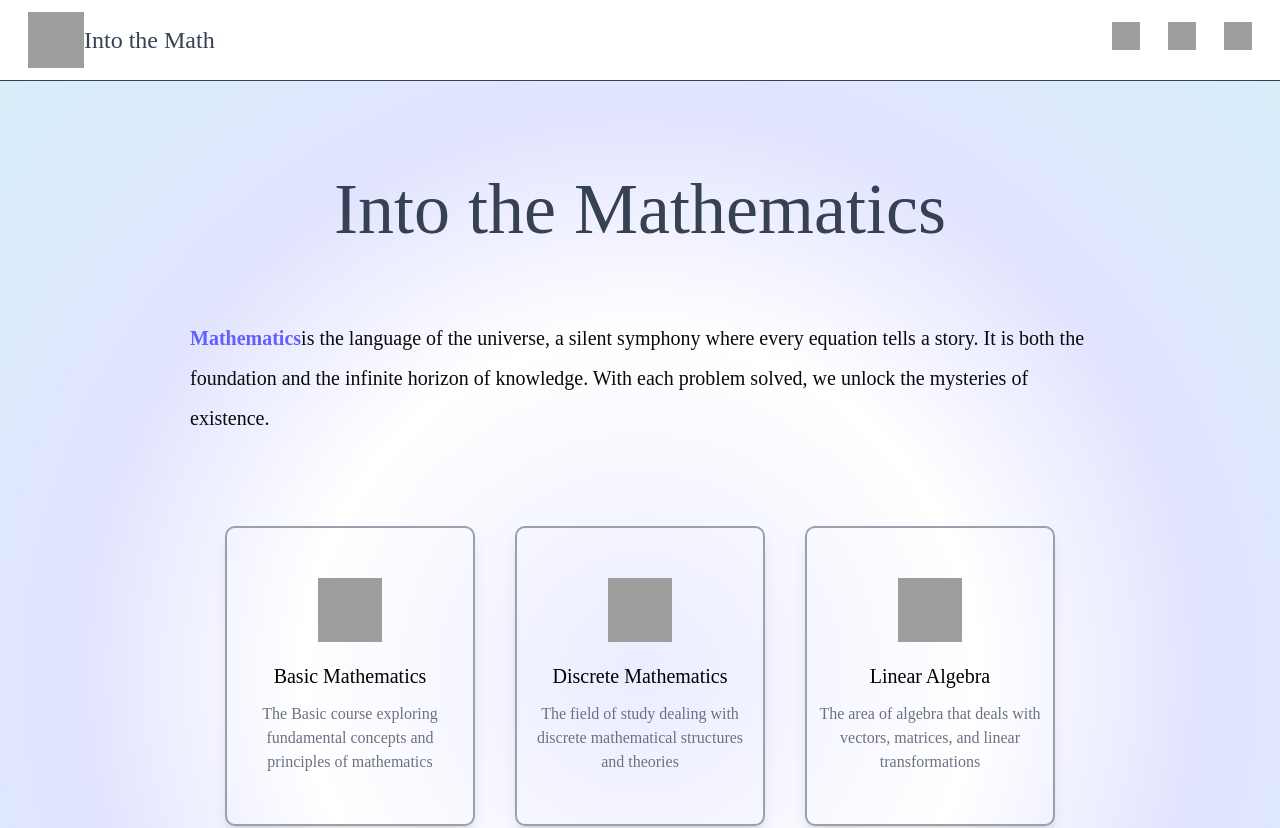
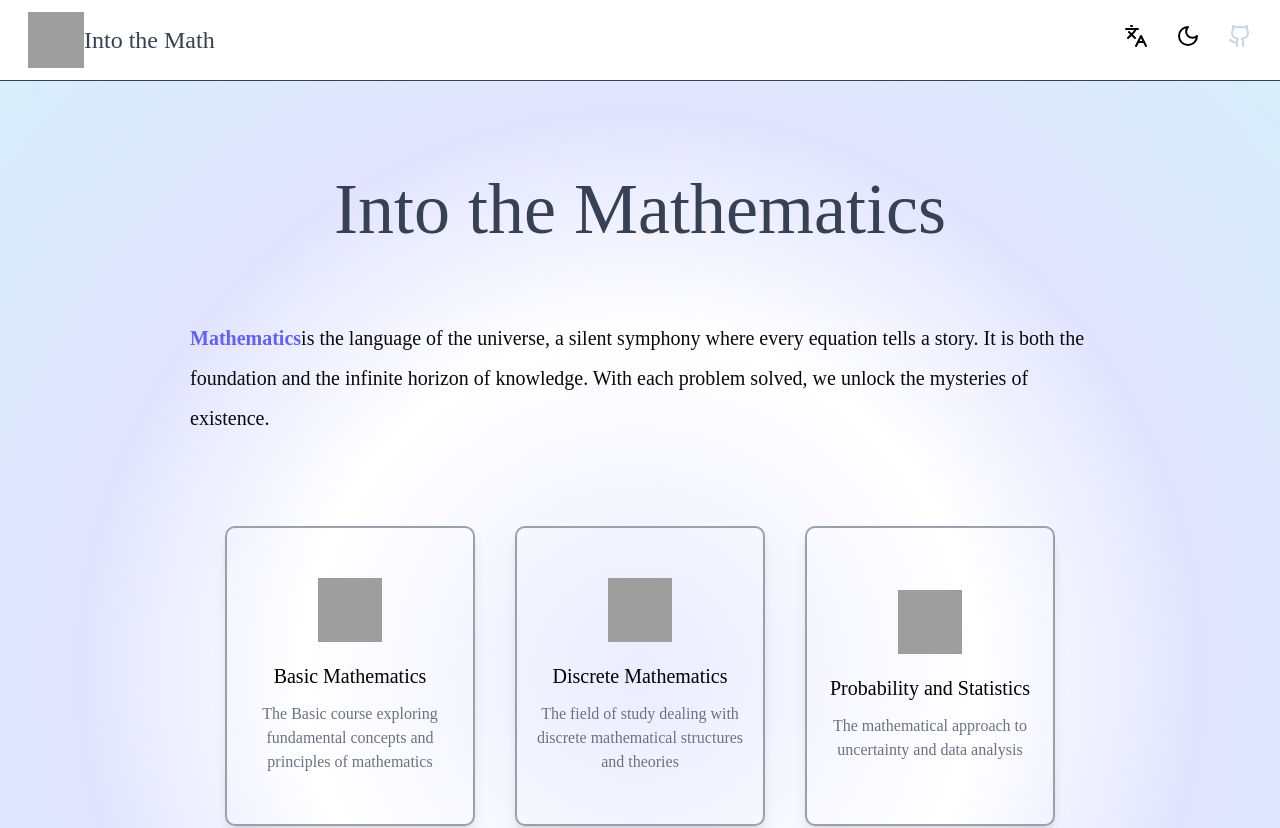
Before and after one commit to kangdy25/Into-the-Math, a Next.js app: page /en in a window 1280 px wide. Shown: the top 828 px of the page. Built offline with nearby package versions, Linux system fonts and the light colour scheme; grey boxes are pictures that could not be loaded; a web font is replaced by a local one.

Commit message:
✨ [Feat] TOC 하단 버튼 구현 및 Header 버튼 변경

```diff
--- a/components/ui/Header.tsx
+++ b/components/ui/Header.tsx
@@ -1,16 +1,10 @@
 'use client';
 
 import { useState, useEffect } from 'react';
-import {
-  githubBlack,
-  blackLogo,
-  whiteLogo,
-  translate,
-} from '@/constants/icons';
-import { useLocale } from 'next-intl';
-import { useRouter, usePathname } from 'next/navigation';
-import { sun, moon } from '@/constants/icons';
+import { blackLogo, whiteLogo } from '@/constants/icons';
+import { useRouter } from 'next/navigation';
 import { Menu, X } from 'lucide-react'; // lucide-react 아이콘 사용
+import HeaderButton from './HeaderButton';
 
 interface HeaderProps {
   isMobile?: boolean;
@@ -20,8 +14,6 @@ interface HeaderProps {
 
 const Header = ({ isMobile, isSidebarOpen, toggleSidebar }: HeaderProps) => {
   const router = useRouter();
-  const pathname = usePathname();
-  const locale = useLocale();
 
   // 헤더에서 사용할 다크모드 구현
   const [theme, setTheme] = useState('light');
@@ -31,30 +23,6 @@ const Header = ({ isMobile, isSidebarOpen, toggleSidebar }: HeaderProps) => {
     setTheme(storedTheme);
     document.documentElement.classList.add(storedTheme);
   }, []);
-
-  const toggleTheme = () => {
-    const newTheme = theme === 'light' ? 'dark' : 'light';
-    setTheme(newTheme);
-    localStorage.setItem('theme', newTheme);
-    document.documentElement.classList.remove('light', 'dark');
-    document.documentElement.classList.add(newTheme);
-  };
-
-  // 언어 전환 함수
-  const toggleLanguage = () => {
-    // 현재 locale이 'en'이면 'ko'로, 'ko'면 'en'으로 전환
-    const newLocale = locale === 'en' ? 'ko' : 'en';
-
-    // 로컬 스토리지에 선택한 언어 저장
-    localStorage.setItem('language', newLocale);
-
-    // 현재 경로에서 locale 부분만 변경하여 새 URL로 이동
-    // URL 구조가 /[locale]/[...rest] 형태인 경우 적용
-    const pathWithoutLocale = pathname.replace(`/${locale}`, '');
-    const newPath = `/${newLocale}${pathWithoutLocale || ''}`;
-
-    router.push(newPath);
-  };
 
   return (
     <div className="fixed top-0 left-0 bg-white dark:bg-black z-10 w-full h-16 border-b border-gray-700 px-7 py-10 flex items-center justify-between text-black dark:text-white dark:border-gray-400">
@@ -90,63 +58,7 @@ const Header = ({ isMobile, isSidebarOpen, toggleSidebar }: HeaderProps) => {
           </h3>
         </div>
       </div>
-
-      {/* 홈 버튼 */}
-      <div className="flex font-pretendard text-lg gap-4 sm:gap-7 ">
-        {/* 번역 버튼 */}
-        <div className="relative group">
-          <button
-            className="cursor-pointer w-full"
-            onClick={toggleLanguage}
-            aria-label={locale === 'en' ? '한국어로 전환' : 'Switch to English'}
-          >
-            <img src={translate.src} alt="translate" className="size-7" />
-          </button>
-          <span className="absolute w-auto min-w-max left-1/2 -translate-x-1/2 top-full mt-2 hidden group-hover:block rounded bg-gray-800 text-white text-xs px-2 py-1 z-20">
-            {locale === 'en' ? '한국어로 전환' : 'Switch to English'}
-          </span>
-        </div>
-
-        {/* 다크모드 버튼 */}
-        <div className="relative group">
-          <button
-            onClick={toggleTheme}
-            className="text-xl w-full rounded-full cursor-pointer dark:bg-gray-800 transition"
-          >
-            {theme === 'light' ? (
-              <img className="size-7" src={moon.src} alt="Moon" />
-            ) : (
-              <img className="size-7" src={sun.src} alt="Sun" />
-            )}
-          </button>
-          <span className="absolute w-auto min-w-max left-1/2 -translate-x-1/2 top-full mt-2 hidden group-hover:block rounded bg-gray-800 text-white text-xs px-2 py-1 z-20">
-            {locale === 'en'
-              ? theme === 'light'
-                ? 'Dark Mode'
-                : 'Light Mode'
-              : theme === 'light'
-              ? '다크 모드'
-              : '라이트 모드'}
-          </span>
-        </div>
-
-        {/* Github 버튼 */}
-        <div className="relative hidden sm:block group">
-          <button className="text-slate-300 w-full cursor-pointer hover:text-white">
-            <img
-              src={githubBlack.src}
-              alt="github"
-              className="size-7 dark:bg-white dark:rounded-full"
-              onClick={() => {
-                window.open('https://github.com/kangdy25/Into-the-Math');
-              }}
-            />
-          </button>
-          <span className="absolute w-auto min-w-max left-1/2 -translate-x-1/2 top-full mt-2 hidden group-hover:block rounded bg-gray-800 text-white text-xs px-2 py-1 z-20">
-            {locale === 'en' ? 'Visit to Github' : 'Github 방문하기'}
-          </span>
-        </div>
-      </div>
+      <HeaderButton theme={theme} setTheme={setTheme} />
     </div>
   );
 };
--- /dev/null
+++ b/components/ui/HeaderButton.tsx
@@ -0,0 +1,96 @@
+import React from 'react';
+import { useEffect } from 'react';
+import { useRouter, usePathname } from 'next/navigation';
+import { useLocale } from 'next-intl';
+import { Github, Languages, Moon, Sun } from 'lucide-react'; // lucide-react 아이콘 사용
+
+const HeaderButton = ({ theme, setTheme }: any) => {
+  const router = useRouter();
+  const pathname = usePathname();
+  const locale = useLocale();
+
+  useEffect(() => {
+    const storedTheme = localStorage.getItem('theme') || 'light';
+    setTheme(storedTheme);
+    document.documentElement.classList.add(storedTheme);
+  }, []);
+
+  const toggleTheme = () => {
+    const newTheme = theme === 'light' ? 'dark' : 'light';
+    setTheme(newTheme);
+    localStorage.setItem('theme', newTheme);
+    document.documentElement.classList.remove('light', 'dark');
+    document.documentElement.classList.add(newTheme);
+  };
+
+  // 언어 전환 함수
+  const toggleLanguage = () => {
+    // 현재 locale이 'en'이면 'ko'로, 'ko'면 'en'으로 전환
+    const newLocale = locale === 'en' ? 'ko' : 'en';
+
+    // 로컬 스토리지에 선택한 언어 저장
+    localStorage.setItem('language', newLocale);
+
+    // 현재 경로에서 locale 부분만 변경하여 새 URL로 이동
+    // URL 구조가 /[locale]/[...rest] 형태인 경우 적용
+    const pathWithoutLocale = pathname.replace(`/${locale}`, '');
+    const newPath = `/${newLocale}${pathWithoutLocale || ''}`;
+
+    router.push(newPath);
+  };
+  return (
+    <div>
+      {/* 홈 버튼 */}
+      <div className="flex font-pretendard text-lg gap-4 sm:gap-7 ">
+        {/* 번역 버튼 */}
+        <div className="relative group">
+          <button
+            className="cursor-pointer w-full"
+            onClick={toggleLanguage}
+            aria-label={locale === 'en' ? '한국어로 전환' : 'Switch to English'}
+          >
+            <Languages />
+          </button>
+          <span className="absolute w-auto min-w-max left-1/2 -translate-x-1/2 top-full mt-2 hidden group-hover:block rounded bg-gray-800 text-white text-xs px-2 py-1 z-20">
+            {locale === 'en' ? '한국어로 전환' : 'Switch to English'}
+          </span>
+        </div>
+
+        {/* 다크모드 버튼 */}
+        <div className="relative group">
+          <button
+            onClick={toggleTheme}
+            className="text-xl w-full rounded-full cursor-pointer dark:bg-gray-800 transition"
+          >
+            {theme === 'light' ? <Moon /> : <Sun />}
+          </button>
+          <span className="absolute w-auto min-w-max left-1/2 -translate-x-1/2 top-full mt-2 hidden group-hover:block rounded bg-gray-800 text-white text-xs px-2 py-1 z-20">
+            {locale === 'en'
+              ? theme === 'light'
+                ? 'Dark Mode'
+                : 'Light Mode'
+              : theme === 'light'
+              ? '다크 모드'
+              : '라이트 모드'}
+          </span>
+        </div>
+
+        {/* Github 버튼 */}
+        <div className="relative hidden sm:block group">
+          <button className="text-slate-300 w-full cursor-pointer hover:text-white">
+            <Github
+              onClick={() => {
+                window.open('https://github.com/kangdy25/Into-the-Math');
+              }}
+            />
+          </button>
+          <span className="absolute w-auto min-w-max left-1/2 -translate-x-1/2 top-full mt-2 hidden group-hover:block rounded bg-gray-800 text-white text-xs px-2 py-1 z-20">
+            {locale === 'en' ? 'Visit to Github' : 'Github 방문하기'}
+          </span>
+        </div>
+      </div>
+    </div>
+  );
+};
+
+export default HeaderButton;
--- a/components/ui/MathPageLayout.tsx
+++ b/components/ui/MathPageLayout.tsx
@@ -63,11 +63,12 @@ export default function MathPageLayout({
             }}
             components={useMDXComponents({})}
           />
-
-          <Comments />
+          <div id="comments">
+            <Comments />
+          </div>
         </div>
         {/* TOC 사이드바 */}
-        <aside className="hidden lg:block w-[350px] sticky top-[100px] h-screen overflow-auto px-4">
+        <aside className="hidden lg:block w-[350px] sticky top-[100px] h-screen overflow-auto">
           <TOC headings={headings} />
         </aside>
       </div>
--- a/components/ui/TOC.tsx
+++ b/components/ui/TOC.tsx
@@ -3,6 +3,7 @@
 import { useEffect, useState } from 'react';
 import { Heading } from '@/lib/mdxParsing';
 import Link from 'next/link';
+import TOCButton from './TOCButton';
 
 type TOCProps = {
   headings: Heading[];
@@ -65,15 +66,16 @@ export default function TOC({ headings }: TOCProps) {
   };
 
   return (
+    <div className="flex flex-col relative mt-10">
       <nav className="sticky top-16 p-4 border-l-2 dark:border-l dark:border-slate-800">
         <p className="text-lg font-pretendard-bold mb-4">On this page</p>
-      <ul className="space-y-2 ">
+        <ul className="space-y-2">
           {headings.map((heading) => (
             <li
               key={heading.id}
               className={`${
                 heading.depth === 1 ? '' : 'ml-4'
-            } transition-all duration-200 `}
+              } transition-all duration-200`}
             >
               <Link
                 href={`#${heading.id}`}
@@ -82,7 +84,7 @@ export default function TOC({ headings }: TOCProps) {
                   activeId === heading.id
                     ? 'text-indigo-400 font-bold'
                     : 'text-slate-700 dark:text-slate-300'
-              } `}
+                }`}
               >
                 {heading.text}
               </Link>
@@ -90,5 +92,7 @@ export default function TOC({ headings }: TOCProps) {
           ))}
         </ul>
       </nav>
+      <TOCButton />
+    </div>
   );
 }
--- /dev/null
+++ b/components/ui/TOCButton.tsx
@@ -0,0 +1,56 @@
+import React, { useState } from 'react';
+import { ArrowUpToLine, Check, Files, MessageSquareText } from 'lucide-react';
+
+const TOCButton = () => {
+  const [copied, setCopied] = useState(false);
+
+  const handleCopyUrl = async () => {
+    try {
+      await navigator.clipboard.writeText(window.location.href);
+      setCopied(true);
+      setTimeout(() => setCopied(false), 2000); // 2초 후 복사 완료 표시 사라짐
+    } catch (error) {
+      console.error('URL 복사 실패', error);
+    }
+  };
+
+  return (
+    <div className="absolute bottom-[-50px] flex flex-row justify-start gap-2">
+      {/* Top 버튼 추가 */}
+      <button
+        onClick={() => window.scrollTo({ top: 0, behavior: 'smooth' })}
+        className="flex justify-center items-center w-9 h-9 p-2 border rounded-md cursor-pointer"
+      >
+        <ArrowUpToLine />
+      </button>
+      {/* 댓글 이동 버튼 추가 */}
+      <button
+        onClick={() => {
+          const commentsSection = document.getElementById('comments');
+          if (commentsSection) {
+            commentsSection.scrollIntoView({ behavior: 'smooth' });
+          }
+        }}
+        className="flex justify-center items-center w-9 h-9 p-2 border rounded-md cursor-pointer"
+      >
+        <MessageSquareText />
+      </button>
+      {/* URL 복사 버튼 추가 */}
+      <button
+        onClick={handleCopyUrl}
+        className="flex justify-center items-center w-9 h-9 p-2 border rounded-md cursor-pointer"
+      >
+        {/* 복사 전: Files 아이콘, 복사 후: Check 아이콘 */}
+        {copied ? <Check /> : <Files />}
+        {/* 복사 완료 메시지 */}
+        {copied && (
+          <div className="absolute top-[-30px] text-xs bg-black text-white py-1 px-2 rounded-md">
+            Copied!
+          </div>
+        )}
+      </button>
+    </div>
+  );
+};
+
+export default TOCButton;
--- a/constants/subject.ts
+++ b/constants/subject.ts
@@ -29,6 +29,16 @@ const subjects = [
       'The field of study dealing with discrete mathematical structures and theories',
   },
   {
+    name: '확률과 통계',
+    eng: 'Probability and Statistics',
+    path: '/probability-statistics',
+    slug: 'probability-statistics',
+    icon: probability,
+    descriptionKo: '불확실성과 데이터 분석을 다루는 수학적 접근',
+    descriptionEng:
+      'The mathematical approach to uncertainty and data analysis',
+  },
+  {
     name: '선형대수학',
     eng: 'Linear Algebra',
     path: '/linear-algebra',
@@ -58,16 +68,6 @@ const subjects = [
     descriptionEng:
       'The mathematical field studying continuity and topological properties of space',
   },
-  {
-    name: '확률과 통계',
-    eng: 'Probability and Statistics',
-    path: '/probability-statistics',
-    slug: 'probability-statistics',
-    icon: probability,
-    descriptionKo: '불확실성과 데이터 분석을 다루는 수학적 접근',
-    descriptionEng:
-      'The mathematical approach to uncertainty and data analysis',
-  },
 ];
 
 export const getSubjectBySlug = (slug: string) =>
```
Also changed, not shown: constants/icons.ts (+1 -11 lines). Lines whose indentation alone changed are shown as unchanged.
